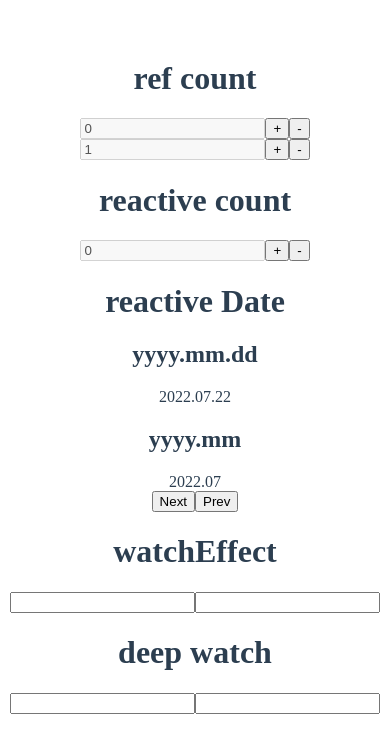
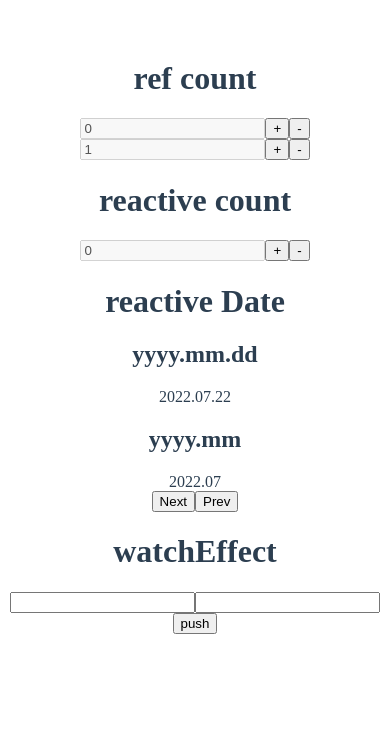
Before and after one commit to eorjs37/vue-composition, a Vue app: page /main in a window 390 px wide. Shown: the top 752 px of the page. Built offline with nearby package versions, Linux system fonts and the light colour scheme.

Commit message:
반응형 공부

```diff
--- a/package.json
+++ b/package.json
@@ -10,8 +10,7 @@
   "dependencies": {
     "core-js": "^3.6.5",
     "lodash": "^4.17.21",
-    "vue": "^3.0.0",
-    "vue-router": "^4.1.3"
+    "vue": "^3.0.0"
   },
   "devDependencies": {
     "@vue/cli-plugin-babel": "~4.5.15",
@@ -20,7 +19,8 @@
     "@vue/compiler-sfc": "^3.0.0",
     "babel-eslint": "^10.1.0",
     "eslint": "^6.7.2",
-    "eslint-plugin-vue": "^7.0.0"
+    "eslint-plugin-vue": "^7.0.0",
+    "vue-router": "^4.0.13"
   },
   "browserslist": [
     "> 1%",
--- a/src/pages/index.vue
+++ b/src/pages/index.vue
@@ -17,7 +17,7 @@
   </div>
 
   <h1>reactive Date</h1>
-  <div>
+  <div id="el">
     <h2>yyyy.mm.dd</h2>
     <span>
       {{ stateDate.compYyyyMmDd }}
@@ -45,36 +45,21 @@
     </div>
   </div>
 
-  <h1>deep watch</h1>
-  <div>
-    <input type="text" v-model="stateDate.obj.text" />
-    <input type="text" v-model="stateDate.obj.text2" />
-  </div>
+  <button @click="push()">push</button>
 </template>
 
 <script>
 import { reactive, ref } from "@vue/reactivity";
-import { computed, watch, watchEffect } from "@vue/runtime-core";
+import { computed, onMounted, onUnmounted, onUpdated, watch, watchEffect } from "@vue/runtime-core";
+import { useRouter } from "vue-router";
 import _ from "lodash";
 
-const useObject = () => {
-  const item = reactive({
-    obj: {
-      a: 1,
-    },
-  });
-
-  return {
-    item,
-  };
-};
 export default {
   setup() {
-    const { item } = useObject();
-
     // 한개의 값에 대해 반응성을 사용할때
     const count = ref(0);
     const count2 = ref(1);
+    const router = useRouter();
 
     const compCount = computed(() => {
       return count.value * 2;
@@ -90,10 +75,6 @@ export default {
     const stateDate = reactive({
       curDate: new Date(),
       text: "",
-      obj: reactive({
-        text: "",
-        text2: "",
-      }),
 
       compYyyyMmDd: computed(() => {
         const yyyy = stateDate.curDate.getFullYear();
@@ -127,6 +108,11 @@ export default {
       name: "",
       fullName: "",
     });
+    const push = () => {
+      router.push({
+        path: "compositionapi",
+      });
+    };
 
     //watch
     watch(count, (cur, prev) => {
@@ -134,19 +120,21 @@ export default {
       console.log("prev : ", prev);
     });
 
-    //watch
-    watch(item.obj.a, (cur, prev) => {
-      console.log("item.obj.a cur : ", cur);
-      console.log("item.obj.a prev : ", prev);
+    //watchEffect
+    watchEffect(() => (name.fullName = `${name.familyName} ${name.name}`));
+
+    //lifecycle
+    onMounted(() => {
+      console.log("el : ", document.getElementById("el"));
     });
 
-    watch(_.cloneDeep(stateDate.obj.text), (cur, prev) => {
-      console.log("text cur : ", cur);
-      console.log("text prev : ", prev);
+    onUpdated(() => {
+      console.log("onUpdated el : ", document.getElementById("el"));
     });
 
-    //watchEffect
-    watchEffect(() => (name.fullName = `${name.familyName} ${name.name}`));
+    onUnmounted(() => {
+      console.log("onUnmounted el : ", document.getElementById("el"));
+    });
 
     return {
       count,
@@ -155,6 +143,7 @@ export default {
       compCount,
       event,
       stateDate,
+      push,
     };
   },
 };
--- a/src/router/index.js
+++ b/src/router/index.js
@@ -10,6 +10,7 @@ const routes = [
     component: () => import("@/pages/index.vue"),
   },
   {
+    name: "compositionapi",
     path: "/compositionapi",
     component: () => import("@/pages/compositionapi.vue"),
   },
```
Also changed, not shown: 1 other file (tests, documents, lock files or other folders).
